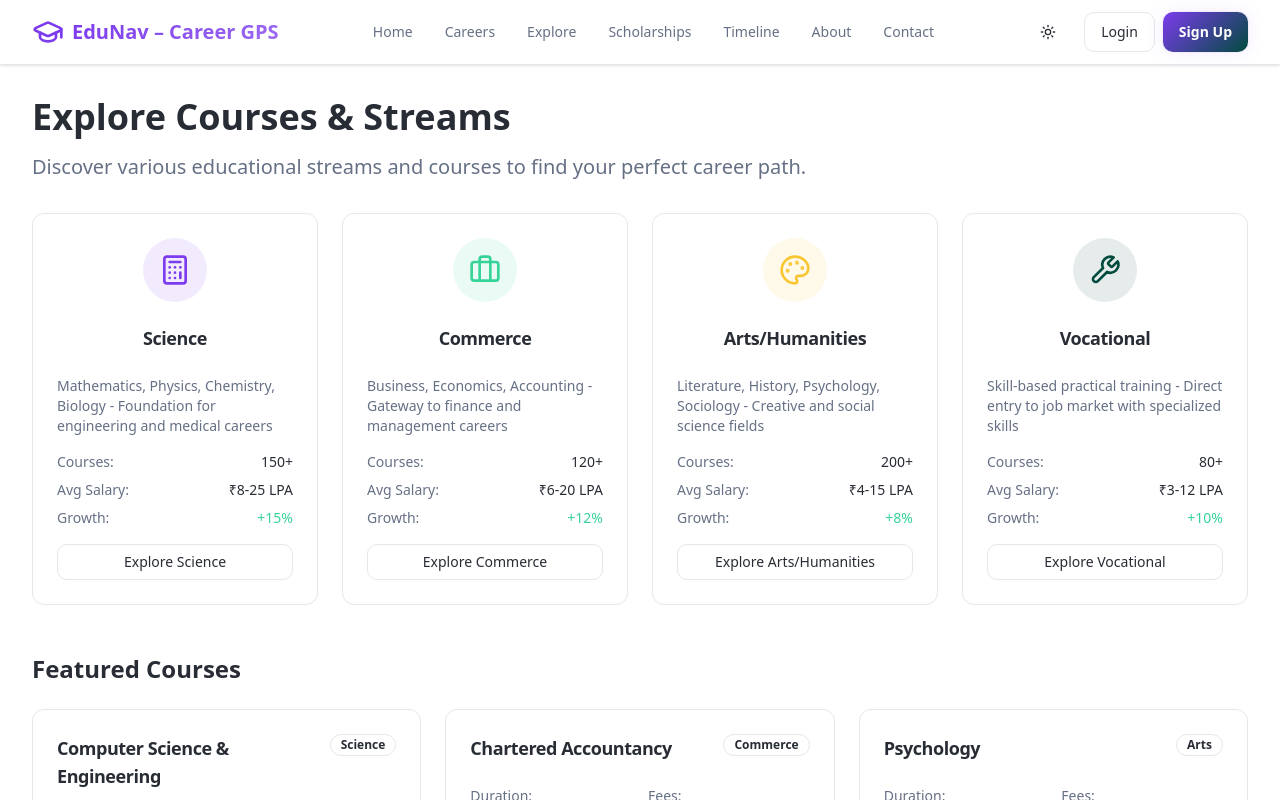
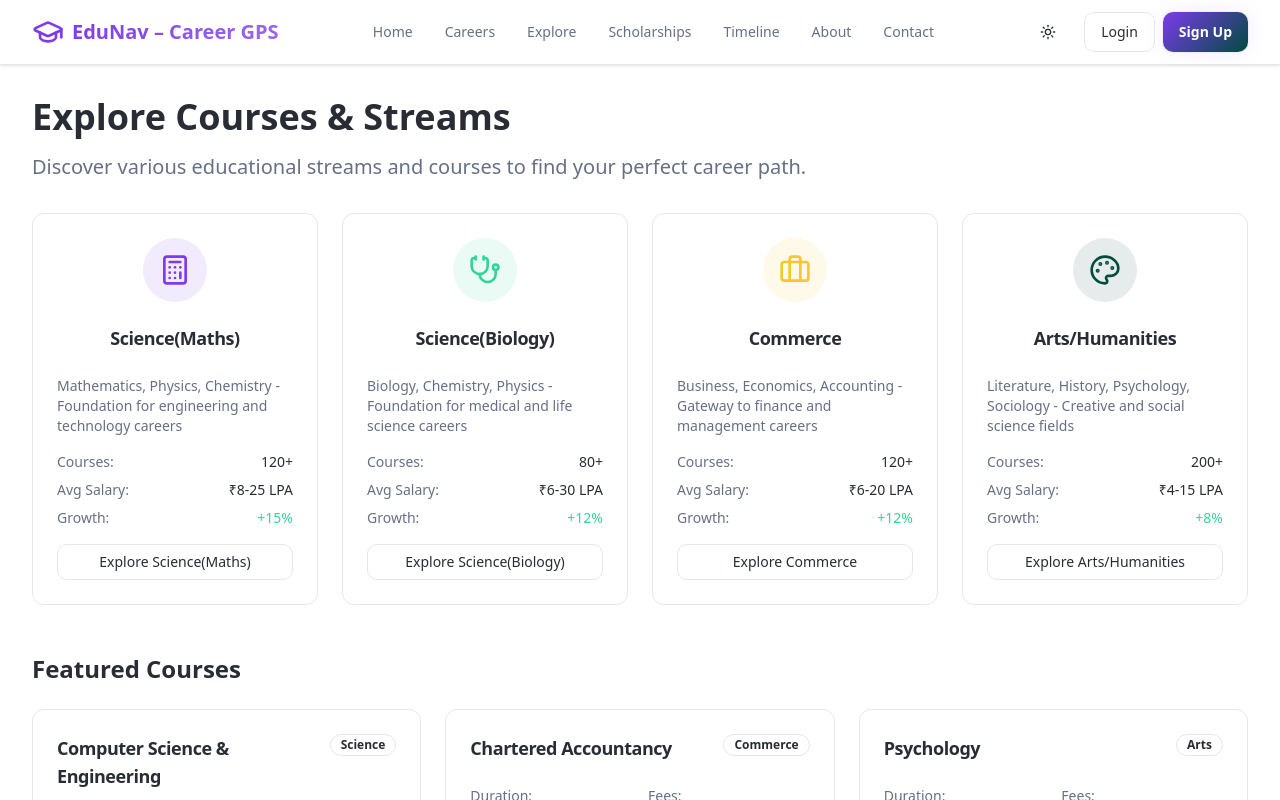
Before and after one commit to Faizan-77/next-stride-edu-86, a React (Vite) app: page /courses in a window 1280 px wide. Shown: the top 800 px of the page. Built offline with nearby package versions, Linux system fonts and the light colour scheme; the HTML template or start-up script is replaced by a standard one.

Commit message:
Update explore courses section

```diff
--- a/src/pages/Courses.tsx
+++ b/src/pages/Courses.tsx
@@ -22,29 +22,45 @@ import {
 const streams = [
   {
     id: 1,
-    name: 'Science',
+    name: 'Science(Maths)',
     icon: Calculator,
-    description: 'Mathematics, Physics, Chemistry, Biology - Foundation for engineering and medical careers',
-    totalCourses: 150,
+    description: 'Mathematics, Physics, Chemistry - Foundation for engineering and technology careers',
+    totalCourses: 120,
     avgSalary: '₹8-25 LPA',
     jobGrowth: '+15%',
     color: 'primary',
     courses: [
       { name: 'Computer Science Engineering', duration: '4 years', demand: 'Very High' },
-      { name: 'Medical (MBBS)', duration: '5.5 years', demand: 'High' },
-      { name: 'Biotechnology', duration: '4 years', demand: 'Moderate' },
+      { name: 'Mechanical Engineering', duration: '4 years', demand: 'High' },
+      { name: 'Electrical Engineering', duration: '4 years', demand: 'High' },
       { name: 'Aerospace Engineering', duration: '4 years', demand: 'High' }
     ]
   },
   {
     id: 2,
+    name: 'Science(Biology)',
+    icon: Stethoscope,
+    description: 'Biology, Chemistry, Physics - Foundation for medical and life science careers',
+    totalCourses: 80,
+    avgSalary: '₹6-30 LPA',
+    jobGrowth: '+12%',
+    color: 'success',
+    courses: [
+      { name: 'MBBS', duration: '5.5 years', demand: 'Very High' },
+      { name: 'BDS (Dental)', duration: '5 years', demand: 'High' },
+      { name: 'BAMS (Ayurveda)', duration: '5.5 years', demand: 'Moderate' },
+      { name: 'BUMS (Unani)', duration: '5.5 years', demand: 'Moderate' }
+    ]
+  },
+  {
+    id: 3,
     name: 'Commerce',
     icon: Briefcase,
     description: 'Business, Economics, Accounting - Gateway to finance and management careers',
     totalCourses: 120,
     avgSalary: '₹6-20 LPA',
     jobGrowth: '+12%',
-    color: 'success',
+    color: 'warning',
     courses: [
       { name: 'Chartered Accountancy', duration: '4-5 years', demand: 'Very High' },
       { name: 'MBA', duration: '2 years', demand: 'High' },
@@ -53,35 +69,19 @@ const streams = [
     ]
   },
   {
-    id: 3,
+    id: 4,
     name: 'Arts/Humanities',
     icon: Palette,
     description: 'Literature, History, Psychology, Sociology - Creative and social science fields',
     totalCourses: 200,
     avgSalary: '₹4-15 LPA',
     jobGrowth: '+8%',
-    color: 'warning',
+    color: 'accent',
     courses: [
       { name: 'Psychology', duration: '3 years', demand: 'High' },
       { name: 'Mass Communication', duration: '3 years', demand: 'Moderate' },
       { name: 'Political Science', duration: '3 years', demand: 'Moderate' },
       { name: 'Fine Arts', duration: '4 years', demand: 'Moderate' }
-    ]
-  },
-  {
-    id: 4,
-    name: 'Vocational',
-    icon: Wrench,
-    description: 'Skill-based practical training - Direct entry to job market with specialized skills',
-    totalCourses: 80,
-    avgSalary: '₹3-12 LPA',
-    jobGrowth: '+10%',
-    color: 'accent',
-    courses: [
-      { name: 'Digital Marketing', duration: '6 months', demand: 'Very High' },
-      { name: 'Web Development', duration: '1 year', demand: 'Very High' },
-      { name: 'Graphic Design', duration: '1 year', demand: 'High' },
-      { name: 'Hotel Management', duration: '3 years', demand: 'Moderate' }
     ]
   }
 ];
```
